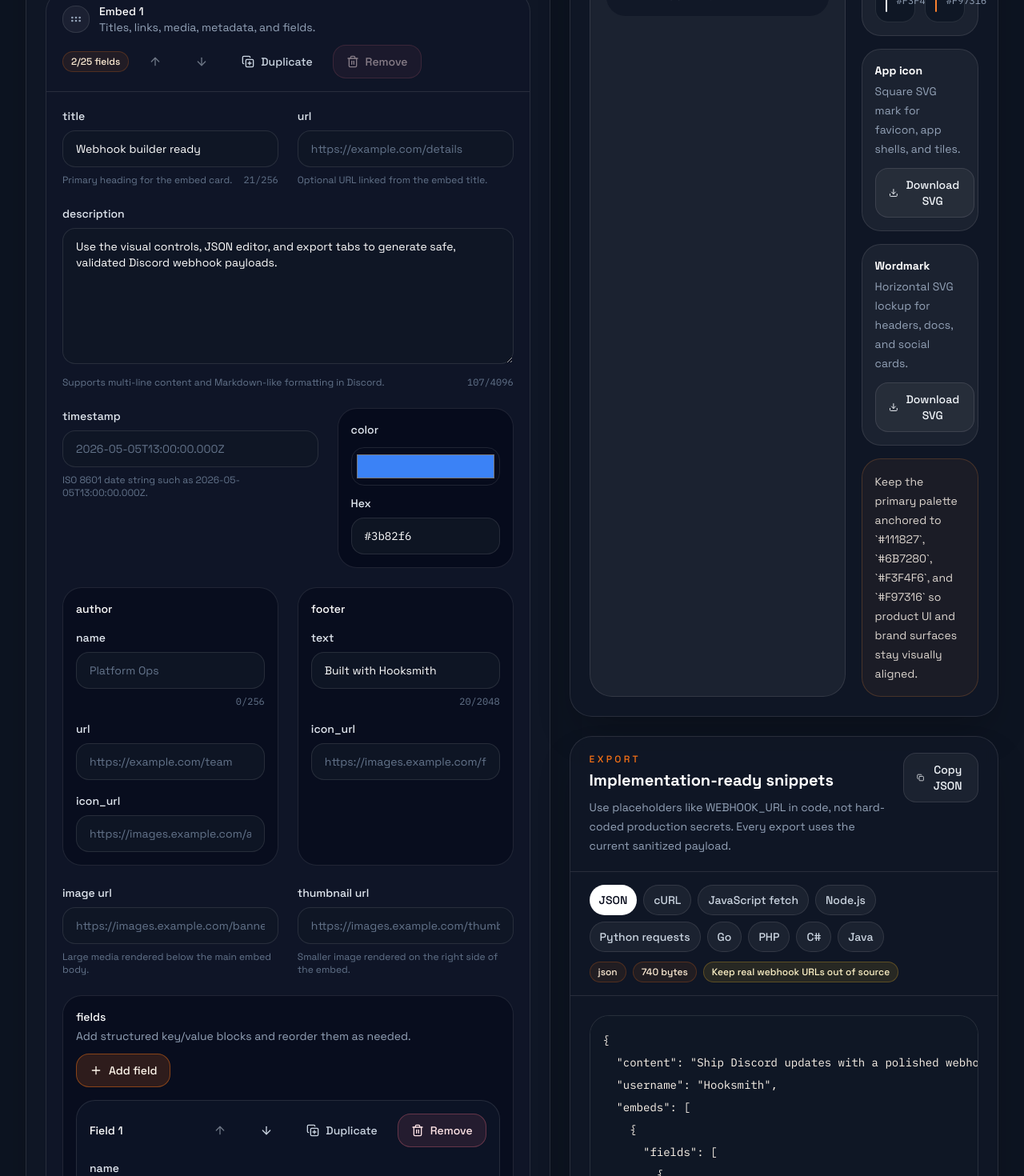
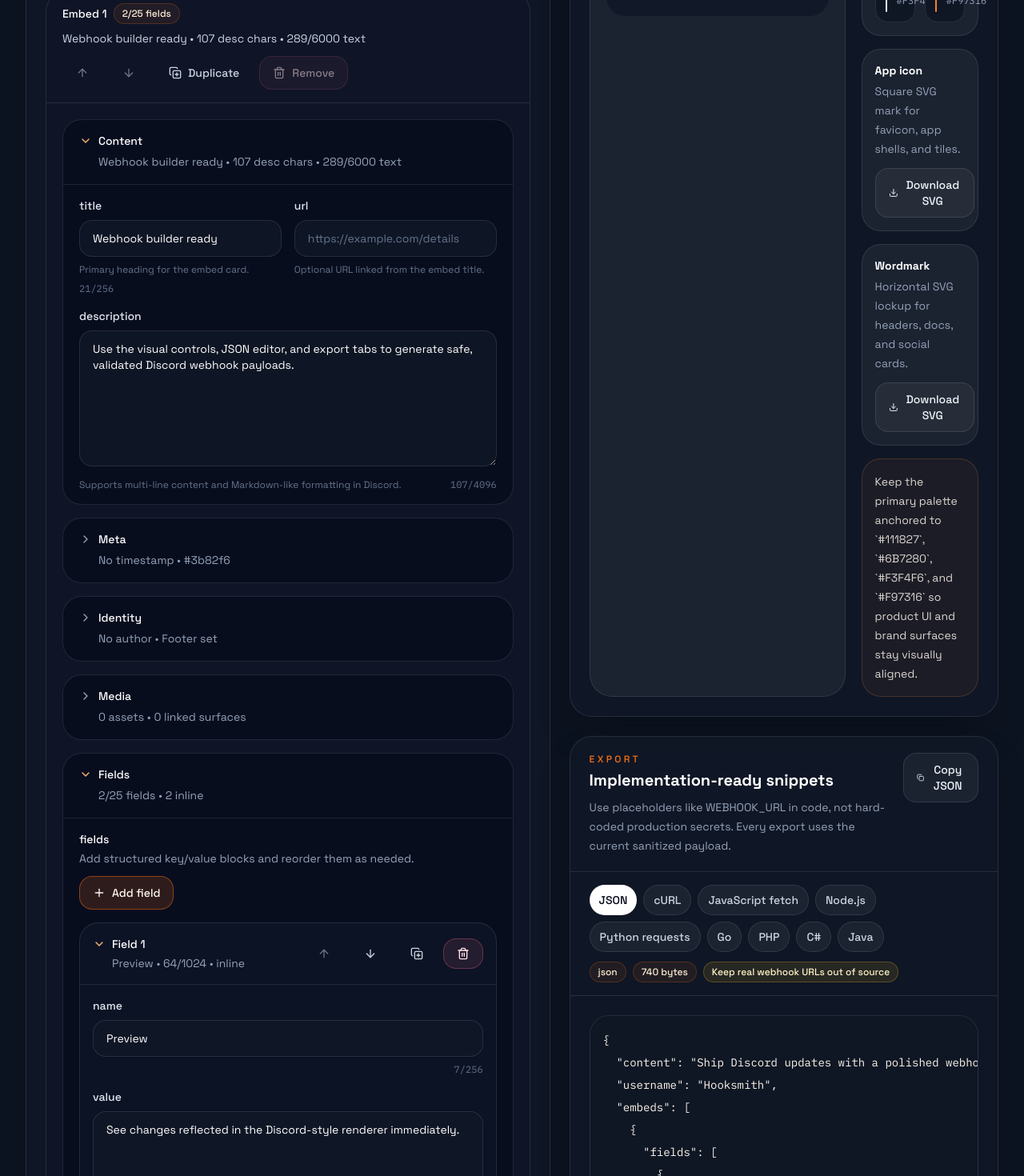
Before and after one commit to StephenScoza/hooksmith, a React (Vite) app: page / in a window 1280 px wide. Shown: the part 1920-3390 px from the top of the page at 80% size. Built offline with nearby package versions, Linux system fonts and the light colour scheme.

Commit message:
Tighten embed builder workflow

```diff
--- a/src/components/builder/EmbedCardEditor.tsx
+++ b/src/components/builder/EmbedCardEditor.tsx
@@ -1,7 +1,51 @@
-import { ArrowDown, ArrowUp, Clock3, CopyPlus, GripHorizontal, Plus, Trash2 } from 'lucide-react';
-import { DISCORD_LIMITS, decimalToHex, getCharacterLimitMessage, hexToDecimal, type DiscordEmbed } from '../../lib/discord';
+import { useMemo, useState } from 'react';
+import { ArrowDown, ArrowUp, ChevronDown, ChevronRight, Clock3, CopyPlus, Link2, Plus, Trash2 } from 'lucide-react';
+import { DISCORD_LIMITS, calculateEmbedTextLength, decimalToHex, getCharacterLimitMessage, hexToDecimal, type DiscordEmbed } from '../../lib/discord';
+import { cn } from '../../lib/utils';
 import { useWebhookStore } from '../../store/useWebhookStore';
 import { Button, EmptyState, SmallBadge, TextInput, TextareaInput, ToggleInput } from '../ui/FormControls';
+
+type SectionKey = 'content' | 'meta' | 'identity' | 'media' | 'fields';
+
+function CollapsibleSection({
+  title,
+  description,
+  sectionKey,
+  expandedSections,
+  toggleSection,
+  summary,
+  children
+}: {
+  title: string;
+  description: string;
+  sectionKey: SectionKey;
+  expandedSections: Record<SectionKey, boolean>;
+  toggleSection: (section: SectionKey) => void;
+  summary?: string;
+  children: React.ReactNode;
+}) {
+  const expanded = expandedSections[sectionKey];
+
+  return (
+    <section className="rounded-3xl border border-white/10 bg-slate-950/50">
+      <button
+        type="button"
+        onClick={() => toggleSection(sectionKey)}
+        className="flex w-full items-start justify-between gap-4 px-4 py-4 text-left sm:px-5"
+      >
+        <div className="min-w-0">
+          <div className="flex items-center gap-2">
+            {expanded ? <ChevronDown className="h-4 w-4 text-orange-300" /> : <ChevronRight className="h-4 w-4 text-slate-400" />}
+            <p className="text-sm font-medium text-white">{title}</p>
+          </div>
+          <p className="mt-1 pl-6 text-sm leading-6 text-slate-400">{summary ?? description}</p>
+        </div>
+      </button>
+
+      {expanded ? <div className="border-t border-white/10 px-4 py-4 sm:px-5">{children}</div> : null}
+    </section>
+  );
+}
 
 export function EmbedCardEditor({ embed, embedIndex }: { embed: DiscordEmbed; embedIndex: number }) {
   const updateEmbed = useWebhookStore((state) => state.updateEmbed);
@@ -16,21 +60,56 @@ export function EmbedCardEditor({ embed, embedIndex }: { embed: DiscordEmbed; em
   const moveEmbed = useWebhookStore((state) => state.moveEmbed);
   const embedCount = useWebhookStore((state) => state.payload.embeds.length);
 
+  const [expandedSections, setExpandedSections] = useState<Record<SectionKey, boolean>>({
+    content: true,
+    meta: false,
+    identity: false,
+    media: false,
+    fields: true
+  });
+  const [expandedFields, setExpandedFields] = useState<Record<number, boolean>>({});
+
+  function toggleSection(section: SectionKey) {
+    setExpandedSections((current) => ({
+      ...current,
+      [section]: !current[section]
+    }));
+  }
+
+  function toggleField(fieldIndex: number) {
+    setExpandedFields((current) => ({
+      ...current,
+      [fieldIndex]: !current[fieldIndex]
+    }));
+  }
+
+  const titleSummary = embed.title?.trim() || 'Untitled embed';
+  const embedTextUsage = calculateEmbedTextLength(embed);
+  const mediaCount = [embed.image?.url?.trim(), embed.thumbnail?.url?.trim()].filter(Boolean).length;
+  const linkCount = [embed.url?.trim(), embed.author?.url?.trim()].filter(Boolean).length;
+  const contentSummary = useMemo(() => {
+    const pieces = [titleSummary];
+    if (embed.description?.trim()) {
+      pieces.push(`${embed.description.trim().length} desc chars`);
+    }
+    pieces.push(`${embedTextUsage}/6000 text`);
+    return pieces.join(' • ');
+  }, [titleSummary, embed.description, embedTextUsage]);
+
   return (
     <article className="overflow-hidden rounded-[1.75rem] border border-white/10 bg-slate-900/60">
-      <div className="flex flex-wrap items-center justify-between gap-3 border-b border-white/10 px-4 py-4 sm:px-5">
-        <div className="flex items-center gap-3">
-          <div className="rounded-2xl border border-white/10 bg-white/5 p-2 text-slate-400">
-            <GripHorizontal className="h-4 w-4" />
+      <div className="flex flex-wrap items-start justify-between gap-3 border-b border-white/10 px-4 py-4 sm:px-5">
+        <div className="min-w-0">
+          <div className="flex flex-wrap items-center gap-2">
+            <p className="text-sm font-medium text-white">Embed {embedIndex + 1}</p>
+            <SmallBadge>{embed.fields.length}/{DISCORD_LIMITS.fields} fields</SmallBadge>
+            {mediaCount ? <SmallBadge>{mediaCount} media</SmallBadge> : null}
+            {embed.timestamp?.trim() ? <SmallBadge>timestamped</SmallBadge> : null}
           </div>
-          <div>
-            <p className="text-sm font-medium text-white">Embed {embedIndex + 1}</p>
-            <p className="text-sm text-slate-400">Titles, links, media, metadata, and fields.</p>
-          </div>
+          <p className="mt-2 truncate text-sm text-slate-300">{contentSummary}</p>
         </div>
 
         <div className="flex flex-wrap items-center gap-2">
-          <SmallBadge>{embed.fields.length}/{DISCORD_LIMITS.fields} fields</SmallBadge>
           <Button variant="ghost" aria-label={`Move embed ${embedIndex + 1} up`} onClick={() => moveEmbed(embedIndex, -1)} disabled={embedIndex === 0}>
             <ArrowUp className="h-4 w-4" />
           </Button>
@@ -48,8 +127,17 @@ export function EmbedCardEditor({ embed, embedIndex }: { embed: DiscordEmbed; em
         </div>
       </div>
 
-      <div className="space-y-6 px-4 py-5 sm:px-5">
-        <div className="grid gap-6 xl:grid-cols-2">
+      <div className="space-y-4 px-4 py-5 sm:px-5">
+        <CollapsibleSection
+          title="Content"
+          description="Main title and description content for the embed card."
+          sectionKey="content"
+          expandedSections={expandedSections}
+          toggleSection={toggleSection}
+          summary={contentSummary}
+        >
+          <div className="space-y-4">
+            <div className="grid gap-4 xl:grid-cols-2">
               <TextInput
                 label="title"
                 hint="Primary heading for the embed card."
@@ -78,8 +166,19 @@ export function EmbedCardEditor({ embed, embedIndex }: { embed: DiscordEmbed; em
               placeholder="Describe the update, incident, release, or announcement here."
               className="min-h-[170px]"
             />
+          </div>
+        </CollapsibleSection>
 
+        <CollapsibleSection
+          title="Meta"
+          description="Timestamp, link, and accent color controls."
+          sectionKey="meta"
+          expandedSections={expandedSections}
+          toggleSection={toggleSection}
+          summary={`${embed.timestamp?.trim() ? 'Timestamp set' : 'No timestamp'} • ${decimalToHex(embed.color)}`}
+        >
           <div className="grid gap-6 xl:grid-cols-[minmax(0,1fr)_220px]">
+            <div className="space-y-4">
               <TextInput
                 label="timestamp"
                 hint="ISO 8601 date string such as 2026-05-05T13:00:00.000Z."
@@ -87,6 +186,11 @@ export function EmbedCardEditor({ embed, embedIndex }: { embed: DiscordEmbed; em
                 onChange={(event) => updateEmbed(embedIndex, { timestamp: event.target.value })}
                 placeholder="2026-05-05T13:00:00.000Z"
               />
+              <Button variant="secondary" onClick={() => updateEmbed(embedIndex, { timestamp: new Date().toISOString() })}>
+                <Clock3 className="h-4 w-4" />
+                Use current timestamp
+              </Button>
+            </div>
 
             <div className="grid gap-3 rounded-3xl border border-white/10 bg-slate-950/60 p-4">
               <span className="text-sm font-medium text-slate-200">color</span>
@@ -104,7 +208,16 @@ export function EmbedCardEditor({ embed, embedIndex }: { embed: DiscordEmbed; em
               />
             </div>
           </div>
+        </CollapsibleSection>
 
+        <CollapsibleSection
+          title="Identity"
+          description="Author and footer metadata for the embed."
+          sectionKey="identity"
+          expandedSections={expandedSections}
+          toggleSection={toggleSection}
+          summary={`${embed.author?.name?.trim() ? 'Author set' : 'No author'} • ${embed.footer?.text?.trim() ? 'Footer set' : 'No footer'}`}
+        >
           <div className="grid gap-6 xl:grid-cols-2">
             <div className="space-y-4 rounded-3xl border border-white/10 bg-slate-950/50 p-4">
               <p className="text-sm font-medium text-white">author</p>
@@ -148,7 +261,16 @@ export function EmbedCardEditor({ embed, embedIndex }: { embed: DiscordEmbed; em
               />
             </div>
           </div>
+        </CollapsibleSection>
 
+        <CollapsibleSection
+          title="Media"
+          description="Banner image and thumbnail URLs."
+          sectionKey="media"
+          expandedSections={expandedSections}
+          toggleSection={toggleSection}
+          summary={`${mediaCount} asset${mediaCount === 1 ? '' : 's'} • ${linkCount} linked surface${linkCount === 1 ? '' : 's'}`}
+        >
           <div className="grid gap-6 xl:grid-cols-2">
             <TextInput
               label="image url"
@@ -165,8 +287,17 @@ export function EmbedCardEditor({ embed, embedIndex }: { embed: DiscordEmbed; em
               placeholder="https://images.example.com/thumb.png"
             />
           </div>
+        </CollapsibleSection>
 
-        <div className="space-y-4 rounded-3xl border border-white/10 bg-slate-950/50 p-4">
+        <CollapsibleSection
+          title="Fields"
+          description="Structured key-value content blocks."
+          sectionKey="fields"
+          expandedSections={expandedSections}
+          toggleSection={toggleSection}
+          summary={`${embed.fields.length}/${DISCORD_LIMITS.fields} fields • ${embed.fields.filter((field) => field.inline).length} inline`}
+        >
+          <div className="space-y-4">
             <div className="flex flex-wrap items-center justify-between gap-3">
               <div>
                 <p className="text-sm font-medium text-white">fields</p>
@@ -184,11 +315,22 @@ export function EmbedCardEditor({ embed, embedIndex }: { embed: DiscordEmbed; em
                 description="Fields work well for changelog bullets, metadata, links, ownership details, and operational context."
               />
             ) : (
-            <div className="space-y-4">
-              {embed.fields.map((field, fieldIndex) => (
-                <div key={fieldIndex} className="rounded-3xl border border-white/10 bg-slate-900/70 p-4">
-                  <div className="mb-4 flex flex-wrap items-center justify-between gap-3">
+              <div className="space-y-3">
+                {embed.fields.map((field, fieldIndex) => {
+                  const expanded = expandedFields[fieldIndex] ?? fieldIndex === 0;
+                  const fieldSummary = `${field.name.trim() || 'Untitled field'} • ${field.value.length}/${DISCORD_LIMITS.fieldValue}${field.inline ? ' • inline' : ''}`;
+
+                  return (
+                    <div key={fieldIndex} className="rounded-3xl border border-white/10 bg-slate-900/70">
+                      <div className="flex flex-wrap items-center justify-between gap-3 px-4 py-4">
+                        <button type="button" onClick={() => toggleField(fieldIndex)} className="min-w-0 flex-1 text-left">
+                          <div className="flex items-center gap-2">
+                            {expanded ? <ChevronDown className="h-4 w-4 text-orange-300" /> : <ChevronRight className="h-4 w-4 text-slate-400" />}
                             <p className="text-sm font-medium text-white">Field {fieldIndex + 1}</p>
+                          </div>
+                          <p className="mt-1 pl-6 text-sm text-slate-400">{fieldSummary}</p>
+                        </button>
+
                         <div className="flex items-center gap-2">
                           <Button variant="ghost" aria-label={`Move field ${fieldIndex + 1} up`} onClick={() => moveField(embedIndex, fieldIndex, -1)} disabled={fieldIndex === 0}>
                             <ArrowUp className="h-4 w-4" />
@@ -207,15 +349,15 @@ export function EmbedCardEditor({ embed, embedIndex }: { embed: DiscordEmbed; em
                             disabled={embed.fields.length >= DISCORD_LIMITS.fields}
                           >
                             <CopyPlus className="h-4 w-4" />
-                        Duplicate
                           </Button>
                           <Button variant="danger" onClick={() => removeField(embedIndex, fieldIndex)}>
                             <Trash2 className="h-4 w-4" />
-                        Remove
                           </Button>
                         </div>
                       </div>
 
+                      {expanded ? (
+                        <div className="border-t border-white/10 px-4 py-4">
                           <div className="grid gap-4">
                             <TextInput
                               label="name"
@@ -242,17 +384,14 @@ export function EmbedCardEditor({ embed, embedIndex }: { embed: DiscordEmbed; em
                             />
                           </div>
                         </div>
-              ))}
+                      ) : null}
+                    </div>
+                  );
+                })}
               </div>
             )}
           </div>
-      </div>
-
-      <div className="px-4 pb-5 sm:px-5">
-        <Button variant="secondary" onClick={() => updateEmbed(embedIndex, { timestamp: new Date().toISOString() })}>
-          <Clock3 className="h-4 w-4" />
-          Use current timestamp
-        </Button>
+        </CollapsibleSection>
       </div>
     </article>
   );
```
Lines whose indentation alone changed are shown as unchanged.
